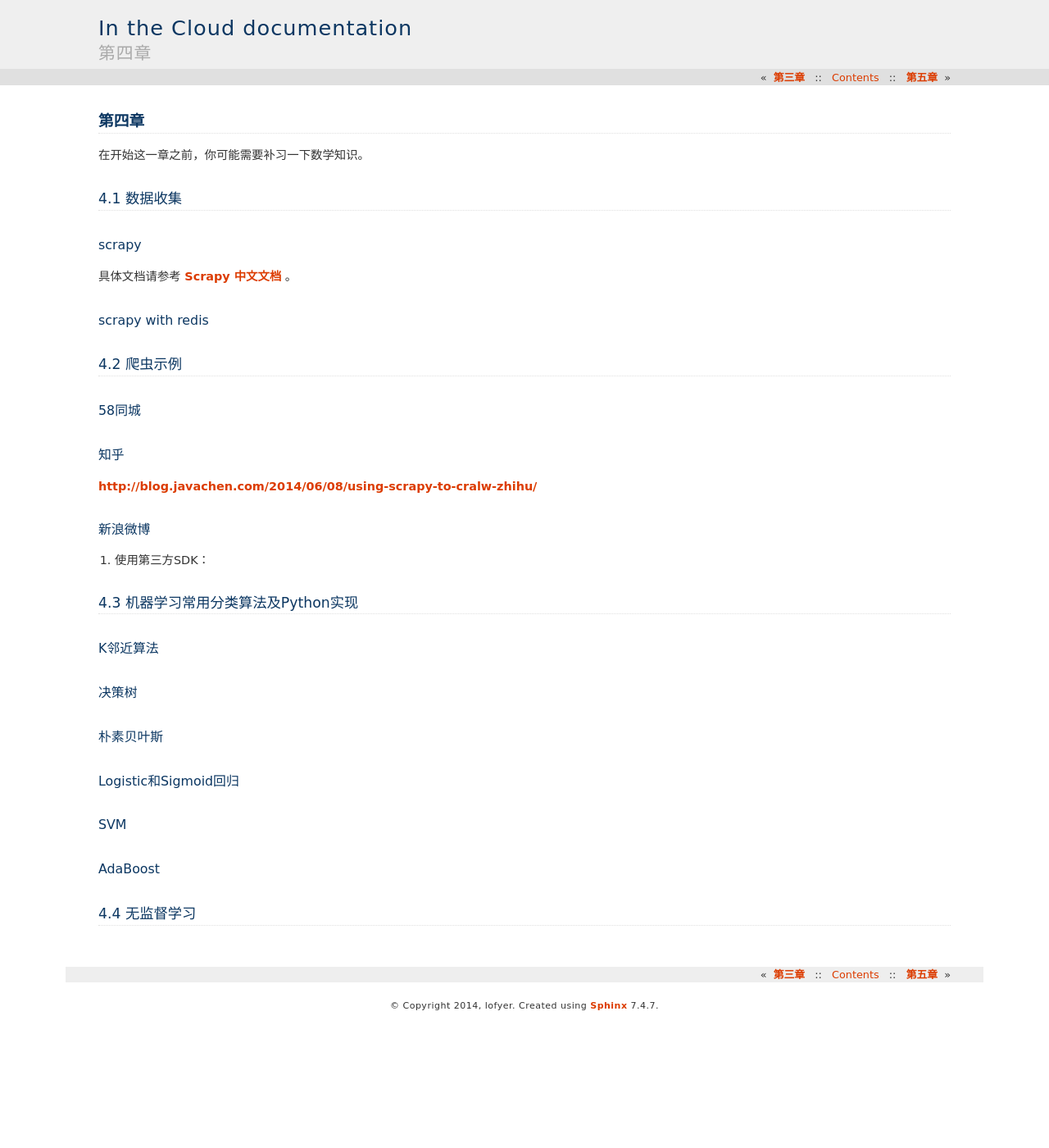
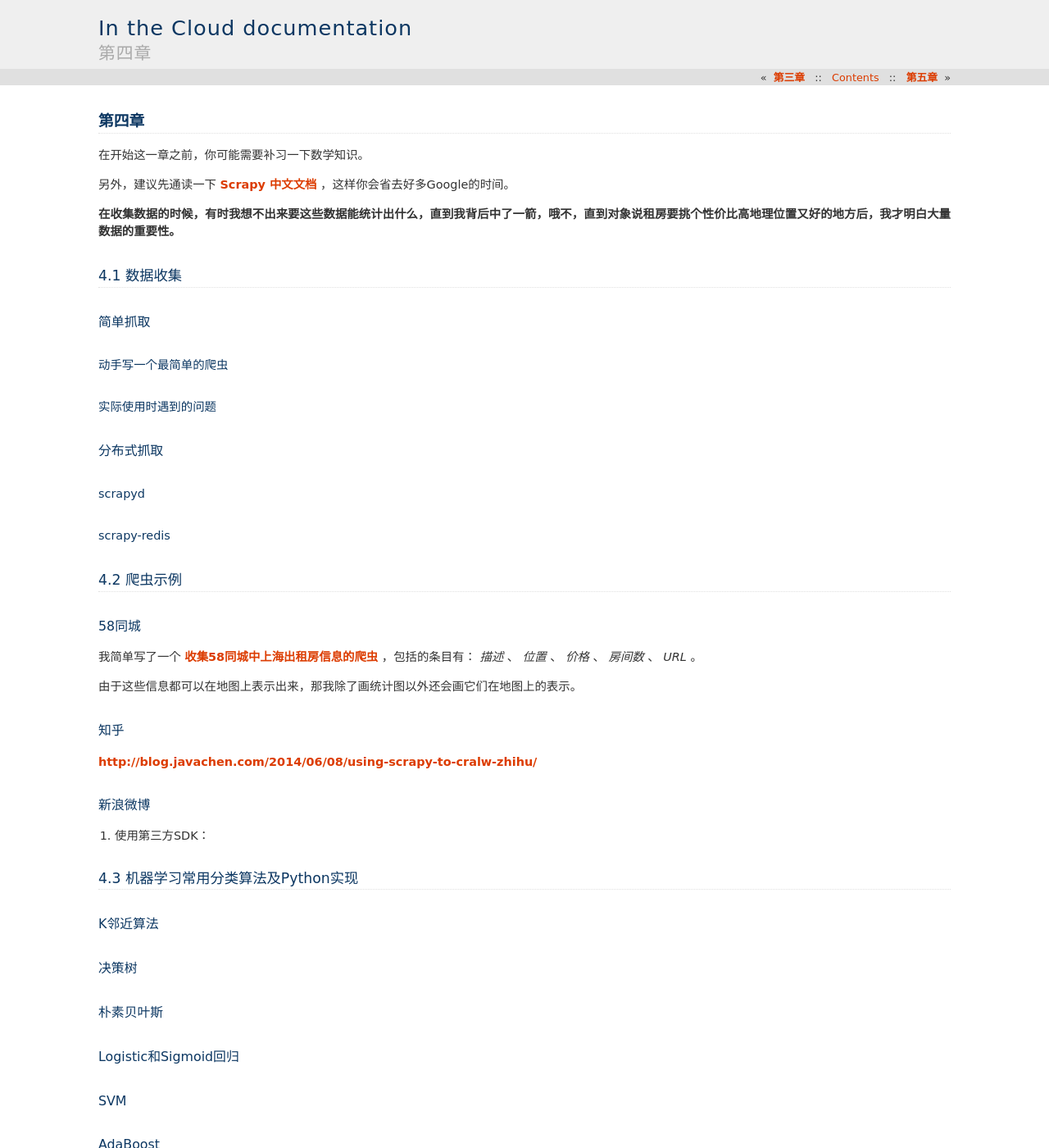
Before and after one commit to lofyer/InTheCloud, a Sphinx documentation site: the page built from source/posts/ch04.rst, in a window 1280 px wide and 1400 px high. Shown: the whole window at 82% size. Built offline with Sphinx 7.4.7, drawn with Linux system fonts in a browser that asks for light colours; formulas are drawn with MathJax 3; some of the changed text lies outside the part shown.

Commit message:
更新第四章

```diff
--- a/source/posts/ch04.rst
+++ b/source/posts/ch04.rst
@@ -4,22 +4,40 @@
 
 在开始这一章之前，你可能需要补习一下数学知识。
 
+另外，建议先通读一下 `Scrapy 中文文档 <http://scrapy-chs.readthedocs.org/zh_CN/0.22/intro/overview.html>`_ ，这样你会省去好多Google的时间。
+
+**在收集数据的时候，有时我想不出来要这些数据能统计出什么，直到我背后中了一箭，哦不，直到对象说租房要挑个性价比高地理位置又好的地方后，我才明白大量数据的重要性。**
+
 4.1 数据收集
 -------------
 
-scrapy
-~~~~~~~
+简单抓取
+~~~~~~~~
 
-具体文档请参考 `Scrapy 中文文档 <http://scrapy-chs.readthedocs.org/zh_CN/0.22/intro/overview.html>`_ 。
+动手写一个最简单的爬虫
+***********************
 
-scrapy with redis
-~~~~~~~~~~~~~~~~~~
+实际使用时遇到的问题
+*********************
+
+分布式抓取
+~~~~~~~~~~~
+
+scrapyd
+*********
+
+scrapy-redis
+*************
 
 4.2 爬虫示例
 -------------
 
 58同城
 ~~~~~~~
+
+我简单写了一个 `收集58同城中上海出租房信息的爬虫 <https://github.com/lofyer/myspiders/tree/master/tongcheng>`_ ，包括的条目有： *描述* 、 *位置* 、 *价格* 、 *房间数* 、 *URL* 。
+
+由于这些信息都可以在地图上表示出来，那我除了画统计图以外还会画它们在地图上的表示。
 
 知乎
 ~~~~
@@ -54,3 +72,22 @@
 
 4.4 无监督学习
 ---------------
+
+4.5 数据可视化
+---------------
+
+数据统计
+~~~~~~~~
+
+Gephi
+
+GraphViz
+
+python-matplotlib
+
+地理位置表示
+~~~~~~~~~~~~
+
+百度地图API
+
+MaxMind GeoIP
--- a/source/posts/exp.rst
+++ b/source/posts/exp.rst
@@ -48,7 +48,7 @@
 OS X Server
 -----------
 
-鉴于OS X Server安装服务，特地开设一个章节针对常用服务进行讲解。
+鉴于OS X Server安装服务非常方便，这里就针对它的常用服务进行讲解。
 
 - Time Machine： 给Mac机器提供时光机器服务，可以很方便地对Mac进行备份与恢复，一定要保证磁盘划分合理。
 
```
Also changed, not shown: source/TODO.rst (+0 -8 lines).
